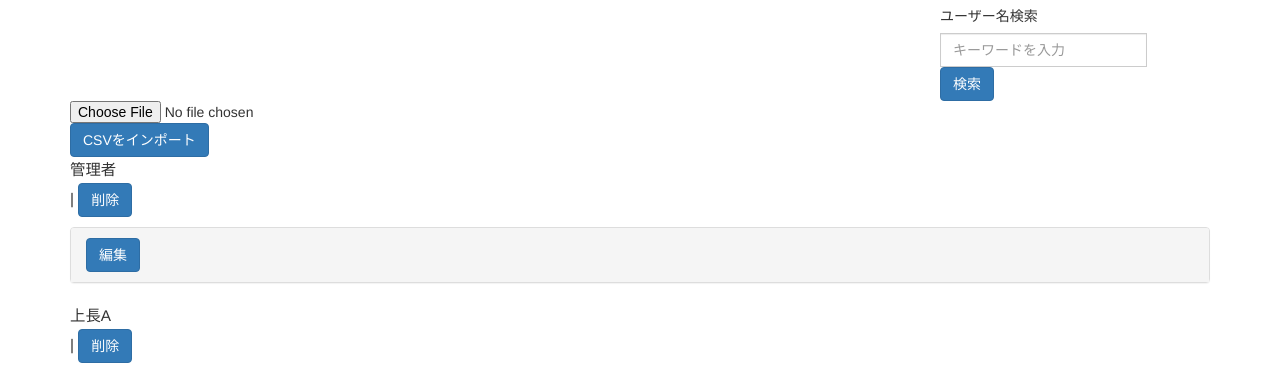
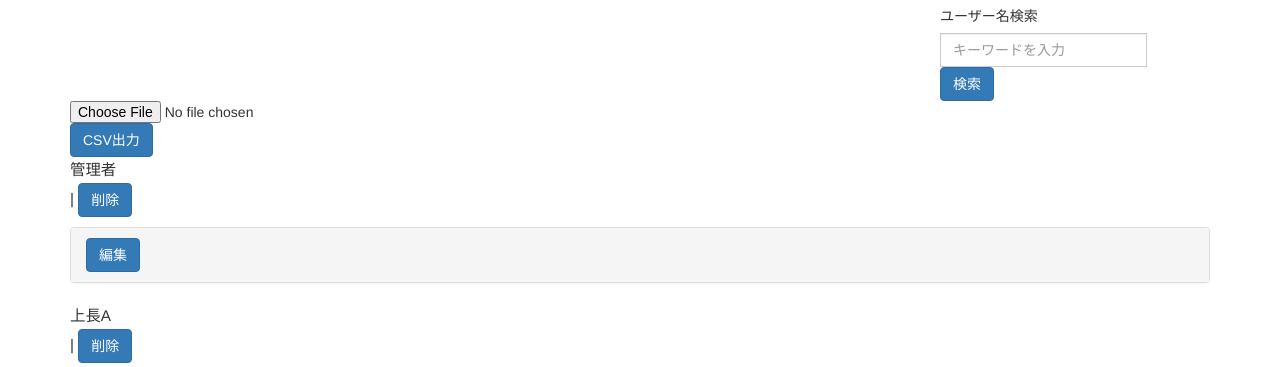
Before and after one commit to manabutice/Attendance.A_complete, a Rails app: page /users in a window 1280 px wide. Shown: the part 153-520 px from the top of the page. Run offline with Rails 7, Linux system fonts and the light colour scheme; style sheets or scripts are compiled from the project's sources; some libraries are stand-ins or nearby versions.

Commit message:
消去完全ok

```diff
--- a/app/controllers/users_controller.rb
+++ b/app/controllers/users_controller.rb
@@ -12,6 +12,11 @@ class UsersController < ApplicationController
   def index
     @users = User.all
   end
+
+
+
+
+
 
   def update_index
     if @user.update_attributes(user_params)
--- a/app/views/users/index.html.erb
+++ b/app/views/users/index.html.erb
@@ -16,13 +16,13 @@
     </div>
   </div>
 
+
 <form class="inline">
-  <%= form_with(model: @user,local: true) do |f| %>
+  <%= form_with url: users_path(format: :csv),method: :get,local: true do |f| %>
     <%= f.file_field :upload_file, class:"form-control-file"%>
-    <%= f.submit "CSVをインポート", class: "btn btn-md btn-primary" %>
   <% end %>
 </form>
-
+<%= link_to "CSV出力", users_path(format: :csv), class: "btn btn-primary" %>
 
 
   <% @users.each do |user| %>
```
Also changed, not shown: 1 other file.
